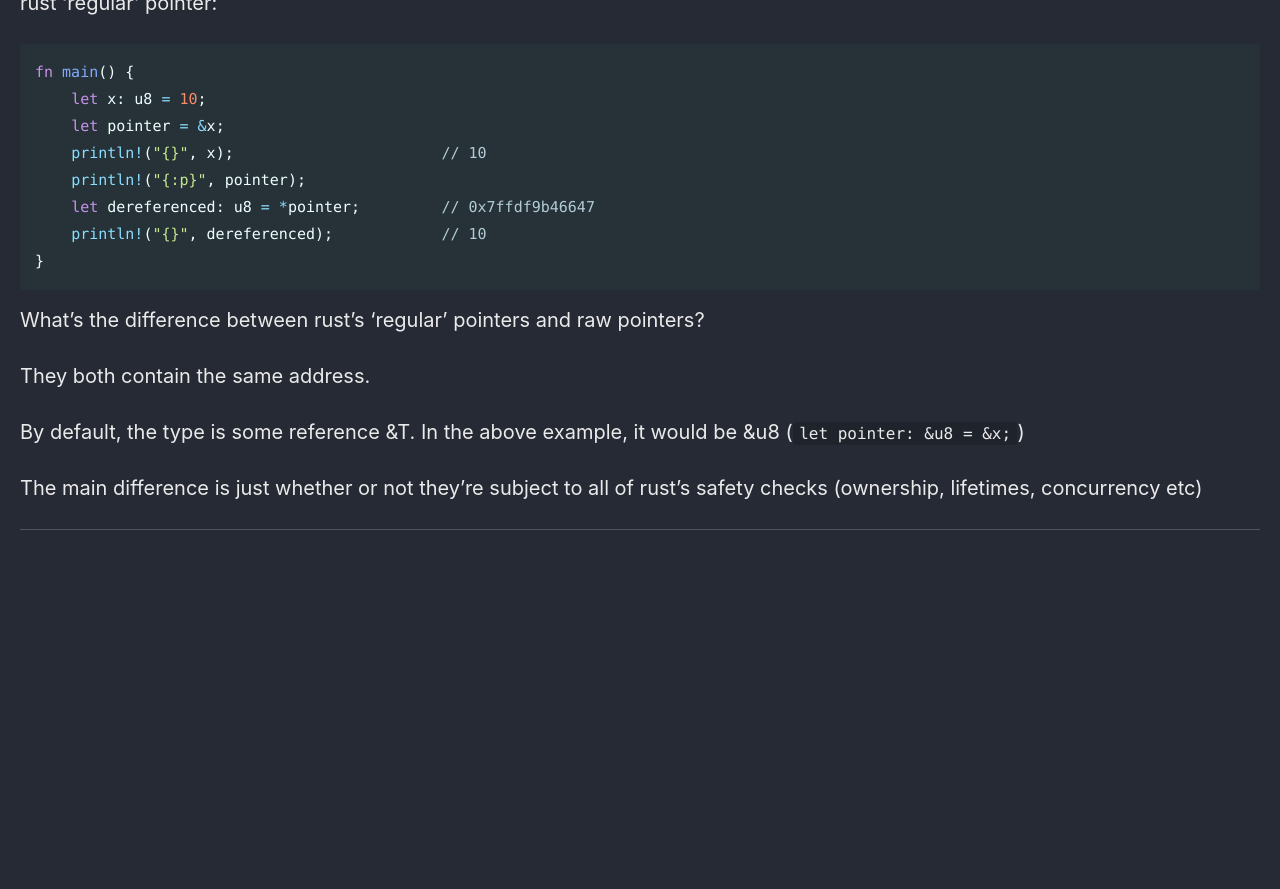
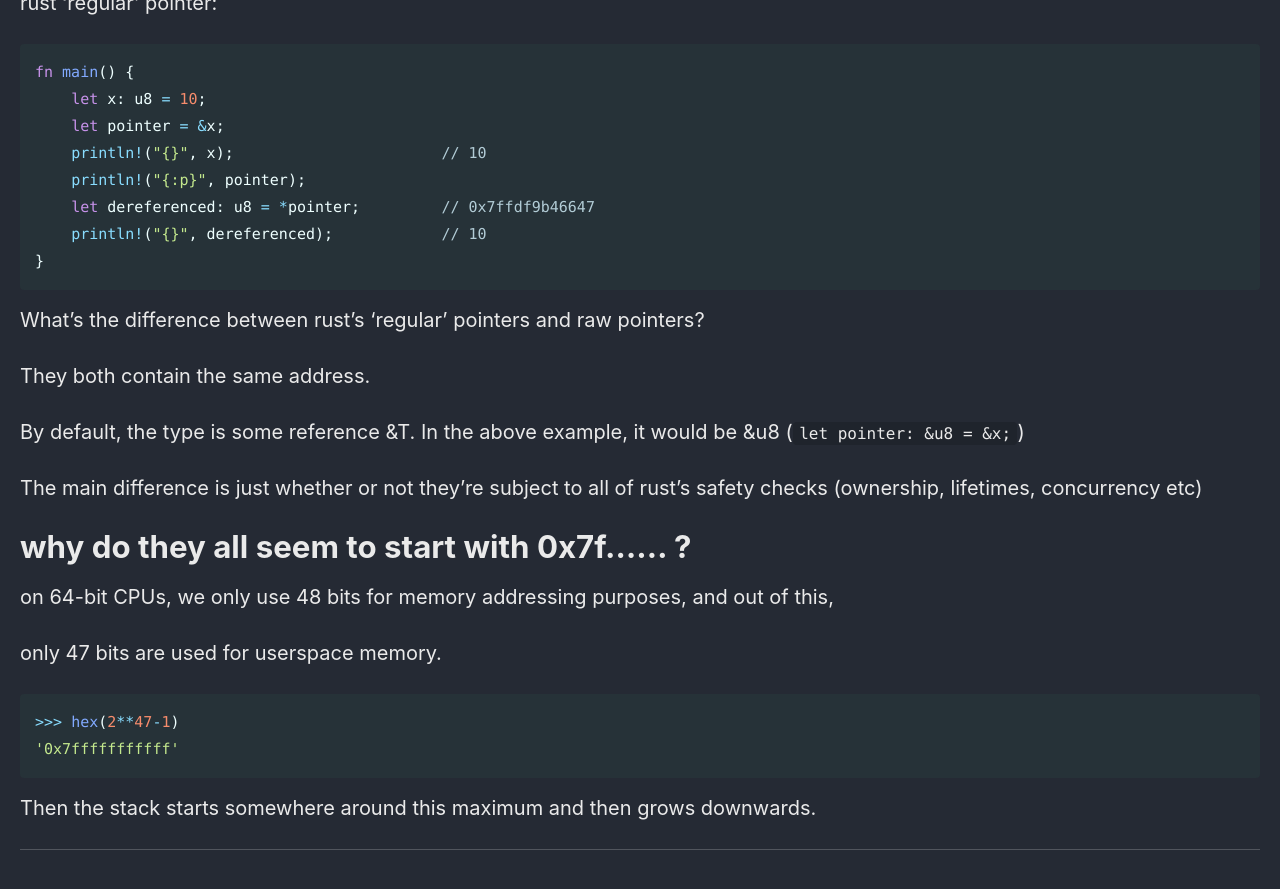
Before and after one commit to Connor-McCartney/Connor-McCartney.github.io, a Jekyll site: the page built from _pages/misc/Memory.md, in a window 1280 px wide and 900 px high, scrolled down 1403 px. Shown: the top 889 px of the window. Built offline with Jekyll 4.4.1, drawn with Linux system fonts in a browser that asks for light colours; cached includes are drawn as plain includes; before the commit the page ends 1983 px from its top, so only the background shows below that.

Commit message:
Update Memory.md

````diff
--- a/_pages/misc/Memory.md
+++ b/_pages/misc/Memory.md
@@ -78,4 +78,18 @@ By default, the type is some reference &T. In the above example, it would be &u8
 
 The main difference is just whether or not they're subject to all of rust's safety checks (ownership, lifetimes, concurrency etc)
 
+
+# why do they all seem to start with 0x7f...... ?
+
+on 64-bit CPUs, we only use 48 bits for memory addressing purposes, and out of this,
+
+only 47 bits are used for userspace memory.
+
+```python
+>>> hex(2**47-1)
+'0x7fffffffffff'
+```
+
+Then the stack starts somewhere around this maximum and then grows downwards.
+
 ---
````
